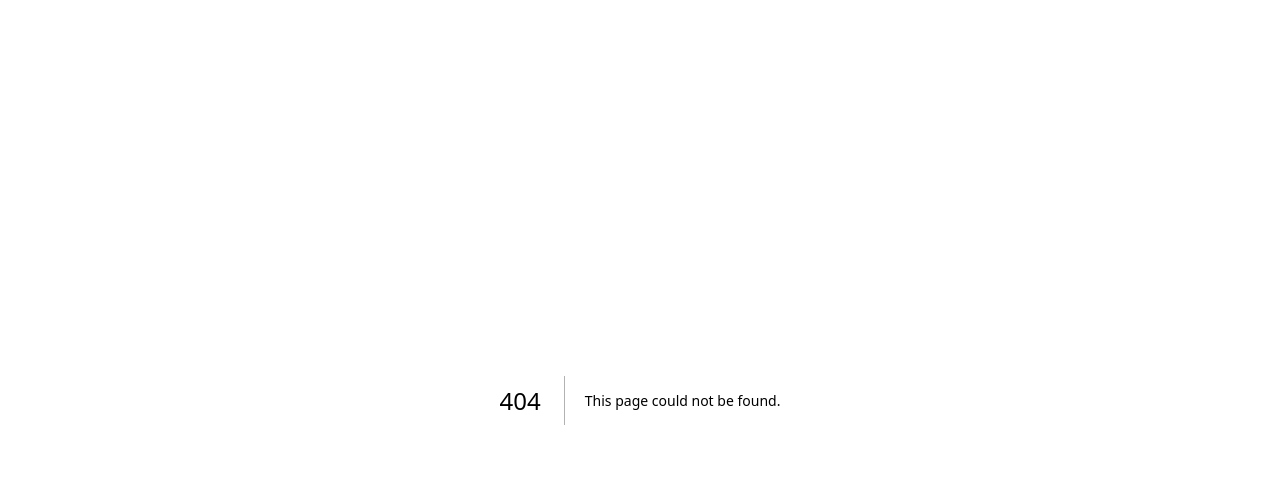
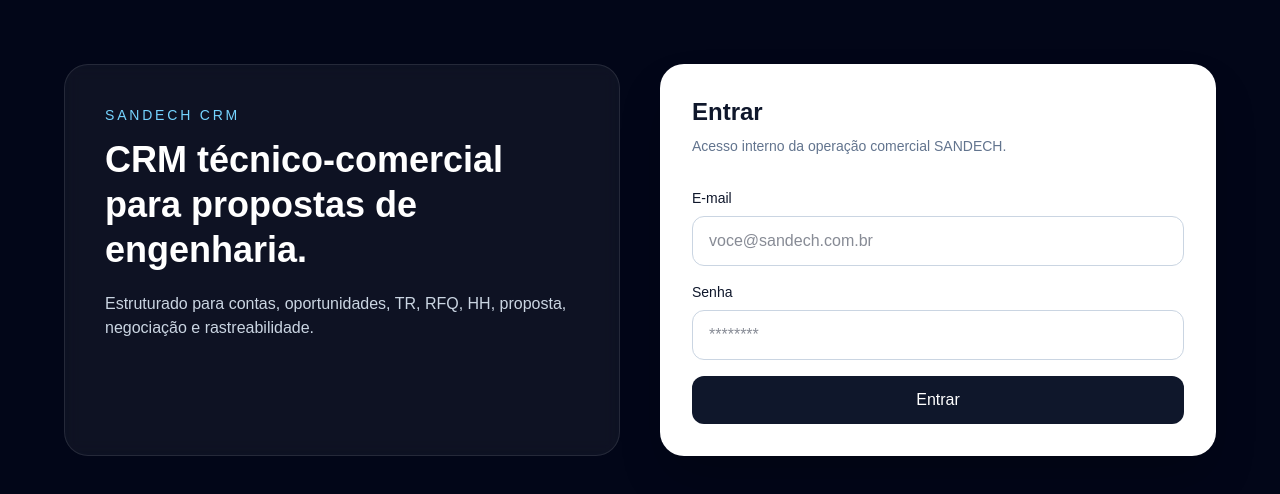
Before and after one commit to tr013432-design/CRM_SANDECH, a Next.js app: page /login in a window 1280 px wide. Before the commit this address had no page. Shown: the top 494 px of the page. Built offline with nearby package versions, Linux system fonts and the light colour scheme.

Commit message:
Add files via upload

```diff
--- /dev/null
+++ b/src/app/login/actions.ts
@@ -0,0 +1,30 @@
+"use server";
+
+import { redirect } from "next/navigation";
+import { z } from "zod";
+import { createClient } from "@/lib/supabase/server";
+
+const schema = z.object({
+  email: z.string().email(),
+  password: z.string().min(6),
+});
+
+export async function signIn(formData: FormData) {
+  const parsed = schema.safeParse({
+    email: formData.get("email"),
+    password: formData.get("password"),
+  });
+
+  if (!parsed.success) {
+    return { error: "Verifique e-mail e senha." };
+  }
+
+  const supabase = await createClient();
+  const { error } = await supabase.auth.signInWithPassword(parsed.data);
+
+  if (error) {
+    return { error: "Não foi possível entrar." };
+  }
+
+  redirect("/dashboard");
+}
--- /dev/null
+++ b/src/app/login/page.tsx
@@ -0,0 +1,50 @@
+import { signIn } from "./actions";
+
+export default function LoginPage() {
+  return (
+    <main className="min-h-screen bg-slate-950 px-6 py-16 text-white">
+      <div className="mx-auto grid max-w-6xl gap-10 lg:grid-cols-2">
+        <section className="rounded-3xl border border-white/10 bg-white/5 p-10 backdrop-blur">
+          <p className="mb-3 text-sm uppercase tracking-[0.2em] text-sky-300">SANDECH CRM</p>
+          <h1 className="text-4xl font-bold leading-tight">
+            CRM técnico-comercial para propostas de engenharia.
+          </h1>
+          <p className="mt-5 text-base text-slate-300">
+            Estruturado para contas, oportunidades, TR, RFQ, HH, proposta, negociação e rastreabilidade.
+          </p>
+        </section>
+
+        <section className="rounded-3xl bg-white p-8 text-slate-900 shadow-2xl">
+          <h2 className="text-2xl font-semibold">Entrar</h2>
+          <p className="mt-2 text-sm text-slate-500">Acesso interno da operação comercial SANDECH.</p>
+
+          <form action={signIn} className="mt-8 space-y-4">
+            <div>
+              <label className="mb-2 block text-sm font-medium">E-mail</label>
+              <input
+                name="email"
+                type="email"
+                required
+                className="w-full rounded-xl border border-slate-300 px-4 py-3 outline-none ring-0"
+                placeholder="voce@sandech.com.br"
+              />
+            </div>
+            <div>
+              <label className="mb-2 block text-sm font-medium">Senha</label>
+              <input
+                name="password"
+                type="password"
+                required
+                className="w-full rounded-xl border border-slate-300 px-4 py-3 outline-none ring-0"
+                placeholder="********"
+              />
+            </div>
+            <button className="w-full rounded-xl bg-slate-900 px-4 py-3 font-medium text-white transition hover:bg-slate-800">
+              Entrar
+            </button>
+          </form>
+        </section>
+      </div>
+    </main>
+  );
+}
```
